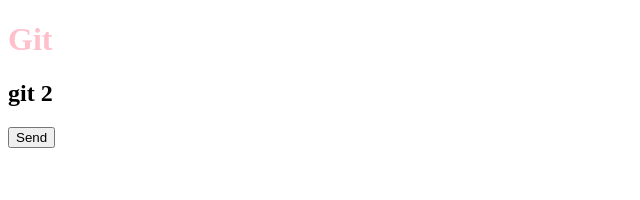
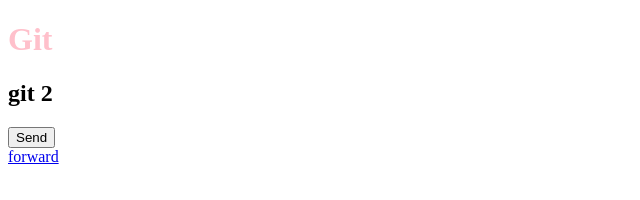
Before and after one commit to Valeria2707/homework_10, a plain HTML site: page index.html in a window 1280 px wide. Shown: the full height of the page, 0-640 px from the left. Drawn offline with Linux system fonts and the light colour scheme.

Commit message:
add link

```diff
--- a/index.html
+++ b/index.html
@@ -19,5 +19,6 @@
             Send
         </button>
     </section>
+    <a href="image.html">forward</a>
 </body>
 </html>
```
Also changed, not shown: image.html (+1 -0 lines).
